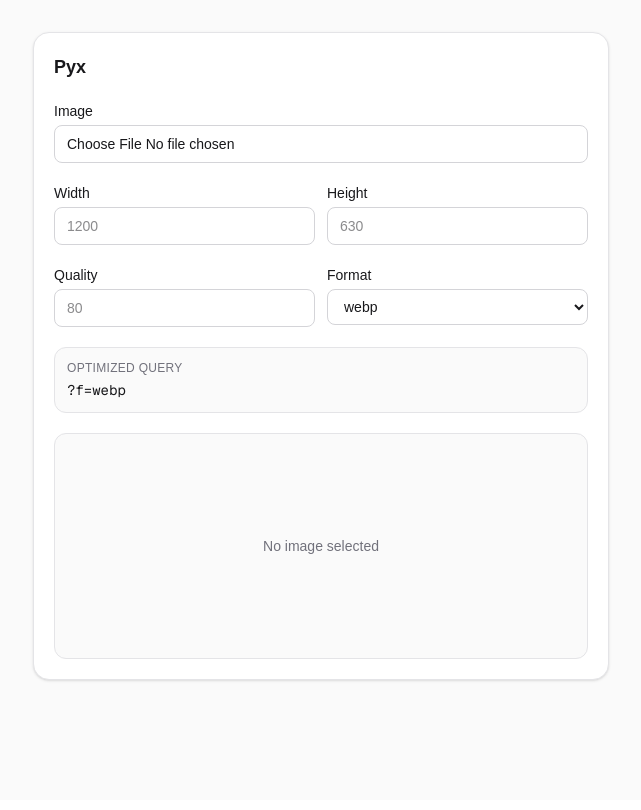
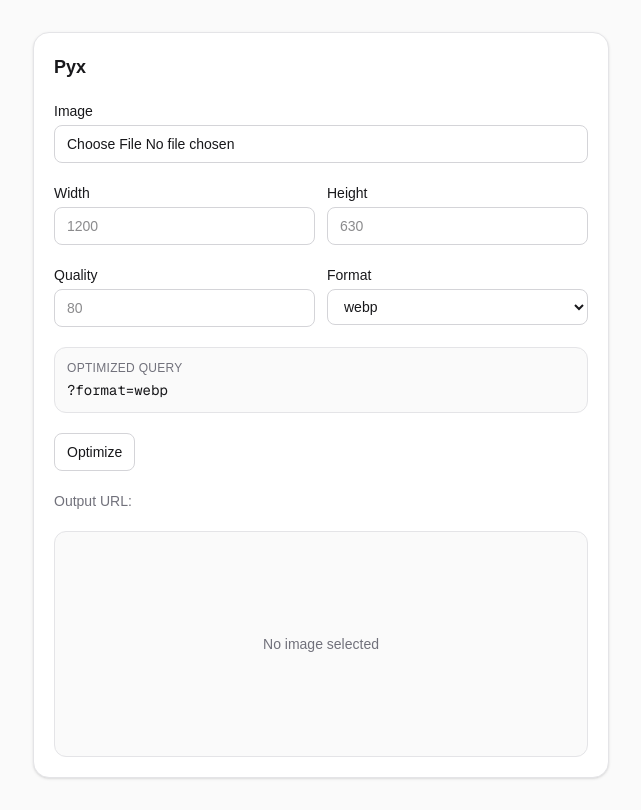
Before and after one commit to geekyjunk/pyx, a Next.js app: page / in a window 1280 px wide. Shown: the whole page, without its empty margins (319-960 px from the left). Built offline with nearby package versions, Linux system fonts and the light colour scheme.

Commit message:
feat: integrated api on FE

```diff
--- a/package.json
+++ b/package.json
@@ -9,6 +9,7 @@
     "lint": "eslint"
   },
   "dependencies": {
+    "@aws-sdk/client-s3": "^3.1037.0",
     "next": "16.2.4",
     "react": "19.2.4",
     "react-dom": "19.2.4"
--- a/src/app/page.tsx
+++ b/src/app/page.tsx
@@ -14,6 +14,9 @@ export default function Home() {
   const [height, setHeight] = useState("");
   const [quality, setQuality] = useState("");
   const [format, setFormat] = useState("webp");
+  const [uploadError, setUploadError] = useState("");
+  const [isUploading, setIsUploading] = useState(false);
+  const [fileInfo, setFileInfo] = useState<{ key: string } | null>(null);
 
   useEffect(() => {
     return () => {
@@ -25,12 +28,64 @@ export default function Home() {
 
   const optimizedQuery = useMemo(() => {
     const params = new URLSearchParams();
-    if (width) params.set("w", width);
-    if (height) params.set("h", height);
-    if (quality) params.set("q", quality);
-    if (format) params.set("f", format);
+    if (width) params.set("width", width);
+    if (height) params.set("height", height);
+    if (quality) params.set("quality", quality);
+    if (format) params.set("format", format);
     return params.toString();
   }, [width, height, quality, format]);
+
+  const handleFileUpload = (e: React.ChangeEvent<HTMLInputElement>) => {
+    const file = e.target.files?.[0] ?? null;
+    setUploadError("");
+    if (previewUrl) {
+      URL.revokeObjectURL(previewUrl);
+    }
+    if (!file) {
+      setSelectedFile(null);
+      setPreviewUrl("");
+      return;
+    }
+    const objectUrl = URL.createObjectURL(file);
+    setSelectedFile(file);
+    setPreviewUrl(objectUrl);
+  };
+
+  const uploadToS3 = async (file: File) => {
+    setIsUploading(true);
+    try {
+      const formData = new FormData();
+      formData.append("file", file);
+
+      const response = await fetch("/api/upload", {
+        method: "POST",
+        body: formData,
+      });
+
+      if (!response.ok) {
+        const payload = (await response.json().catch(() => ({}))) as { error?: string };
+        throw new Error(payload.error || "Upload failed");
+      }
+      const payload = await response.json();
+      setFileInfo(payload);
+      return payload;
+    } catch (error) {
+      setUploadError(error instanceof Error ? error.message : "Upload failed");
+    } finally {
+      setIsUploading(false);
+    }
+  };
+
+  const handleOptimize = async () => {
+    if (!selectedFile) return;
+    const fileInfo = await uploadToS3(selectedFile);
+    console.log(fileInfo);
+  };
+
+const outputUrl = useMemo(() => {
+  if (!fileInfo) return "";
+  return `${process.env.NEXT_PUBLIC_PYX_ASSET_URL}/${fileInfo.key}?${optimizedQuery}`;
+}, [fileInfo, optimizedQuery]);
 
   return (
     <main className="min-h-screen bg-zinc-50 px-4 py-8 text-zinc-900 dark:bg-zinc-950 dark:text-zinc-100">
@@ -43,20 +98,7 @@ export default function Home() {
             type="file"
             accept="image/*"
             className="w-full rounded-lg border border-zinc-300 px-3 py-2 text-sm dark:border-zinc-700 dark:bg-zinc-800"
-            onChange={(e) => {
-              const file = e.target.files?.[0] ?? null;
-              if (previewUrl) {
-                URL.revokeObjectURL(previewUrl);
-              }
-              if (!file) {
-                setSelectedFile(null);
-                setPreviewUrl("");
-                return;
-              }
-              const objectUrl = URL.createObjectURL(file);
-              setSelectedFile(file);
-              setPreviewUrl(objectUrl);
-            }}
+            onChange={(e) => handleFileUpload(e)}
           />
         </label>
 
@@ -113,7 +155,15 @@ export default function Home() {
           <p className="mb-1 text-xs uppercase tracking-wide text-zinc-500">Optimized query</p>
           <code className="block break-all text-sm">{optimizedQuery ? `?${optimizedQuery}` : "-"}</code>
         </div>
+        <div>
+          <button
+            onClick={handleOptimize}
+            className="rounded-lg border border-zinc-300 px-3 py-2 text-sm dark:border-zinc-700 dark:bg-zinc-800">
 
+            Optimize
+          </button>
+        </div>
+        <div className="text-sm text-zinc-500">Output URL: {outputUrl}</div>
         <div className="overflow-hidden rounded-xl border border-zinc-200 bg-zinc-50 dark:border-zinc-800 dark:bg-zinc-950">
           {previewUrl ? (
             <img src={previewUrl} alt={selectedFile?.name ?? "Selected image"} className="h-auto w-full" />
@@ -121,6 +171,9 @@ export default function Home() {
             <div className="grid min-h-56 place-items-center p-6 text-sm text-zinc-500">No image selected</div>
           )}
         </div>
+
+        {isUploading ? <p className="text-sm text-zinc-500">Uploading image...</p> : null}
+        {uploadError ? <p className="text-sm text-red-600 dark:text-red-400">{uploadError}</p> : null}
       </div>
     </main>
   );
```
Also changed, not shown: 1 other file (tests, documents, lock files or other folders).
